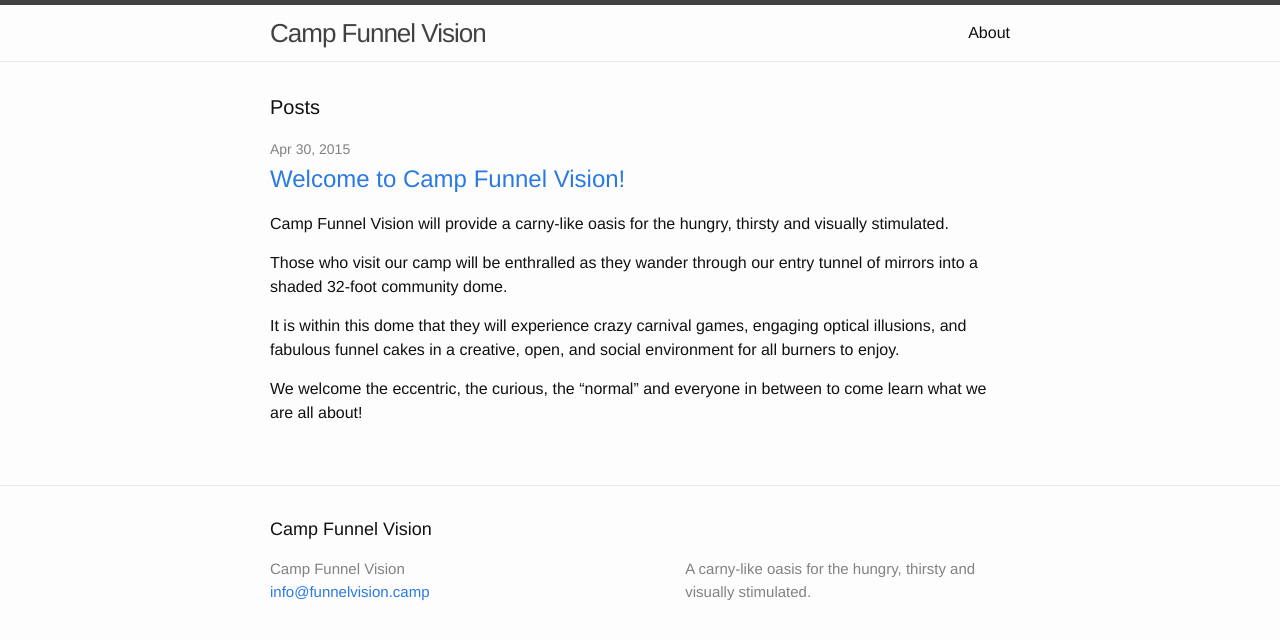
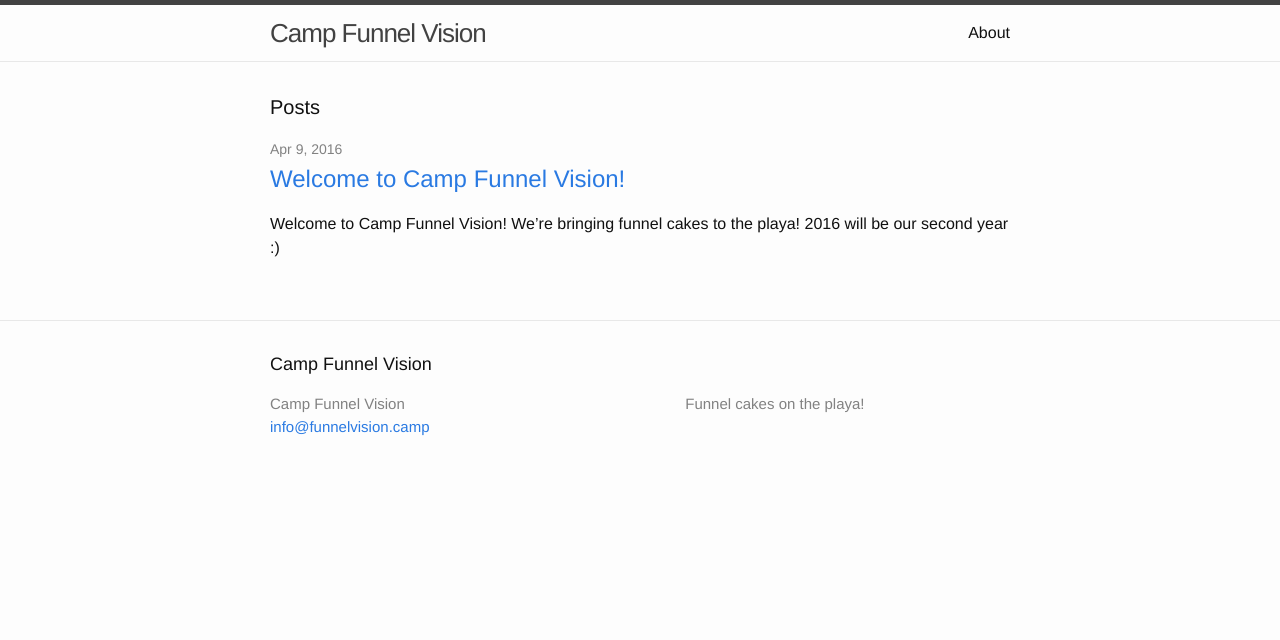
Before and after one commit to campfunnelvision/funnelvision.camp, a Jekyll site: the page built from index.html, in a window 1280 px wide. Shown: the top 640 px of the page. Built offline with Jekyll 4.4.1, drawn with Linux system fonts in a browser that asks for light colours.

Commit message:
update for 2016

```diff
--- a/_config.yml
+++ b/_config.yml
@@ -2,7 +2,7 @@
 title: Camp Funnel Vision
 email: info@funnelvision.camp
 description: >
-  A carny-like oasis for the hungry, thirsty and visually stimulated.
+  Funnel cakes on the playa!
 baseurl: ""
 url: "http://funnelvision.camp"
 
--- a/_posts/2015-04-29-welcome-to-funnel-vision.markdown
+++ /dev/null
@@ -1,14 +0,0 @@
----
-layout: post
-title:  "Welcome to Camp Funnel Vision!"
-date:   2015-04-30 01:25:56
-categories:
----
-
-Camp Funnel Vision will provide a carny-like oasis for the hungry, thirsty and visually stimulated.
-
-Those who visit our camp will be enthralled as they wander through our entry tunnel of mirrors into a shaded 32-foot community dome.
-
-It is within this dome that they will experience crazy carnival games, engaging optical illusions, and fabulous funnel cakes in a creative, open, and social environment for all burners to enjoy.
-
-We welcome the eccentric, the curious,  the “normal” and everyone in between to come learn what we are all about!
--- /dev/null
+++ b/_posts/2016-04-09-welcome-to-funnel-vision.markdown
@@ -0,0 +1,8 @@
+---
+layout: post
+title:  "Welcome to Camp Funnel Vision!"
+date:   2016-04-09 01:25:56
+categories:
+---
+
+Welcome to Camp Funnel Vision!  We're bringing funnel cakes to the playa!  2016 will be our second year :)
--- a/about.md
+++ b/about.md
@@ -4,9 +4,7 @@ title: About
 permalink: /about/
 ---
 
-We are a tightly-knit group made up of both returning and first time Burning Man community members.
-
-Our campmates include introverts, extroverts, teachers, engineers, and artists, and we each bring a unique perspective to designing an inviting and engaging camp.
+We're bringing Funnel Cakes to the playa!  2016 is our second year :)
 
 Questions?  Feel free to get in touch!
 
```
